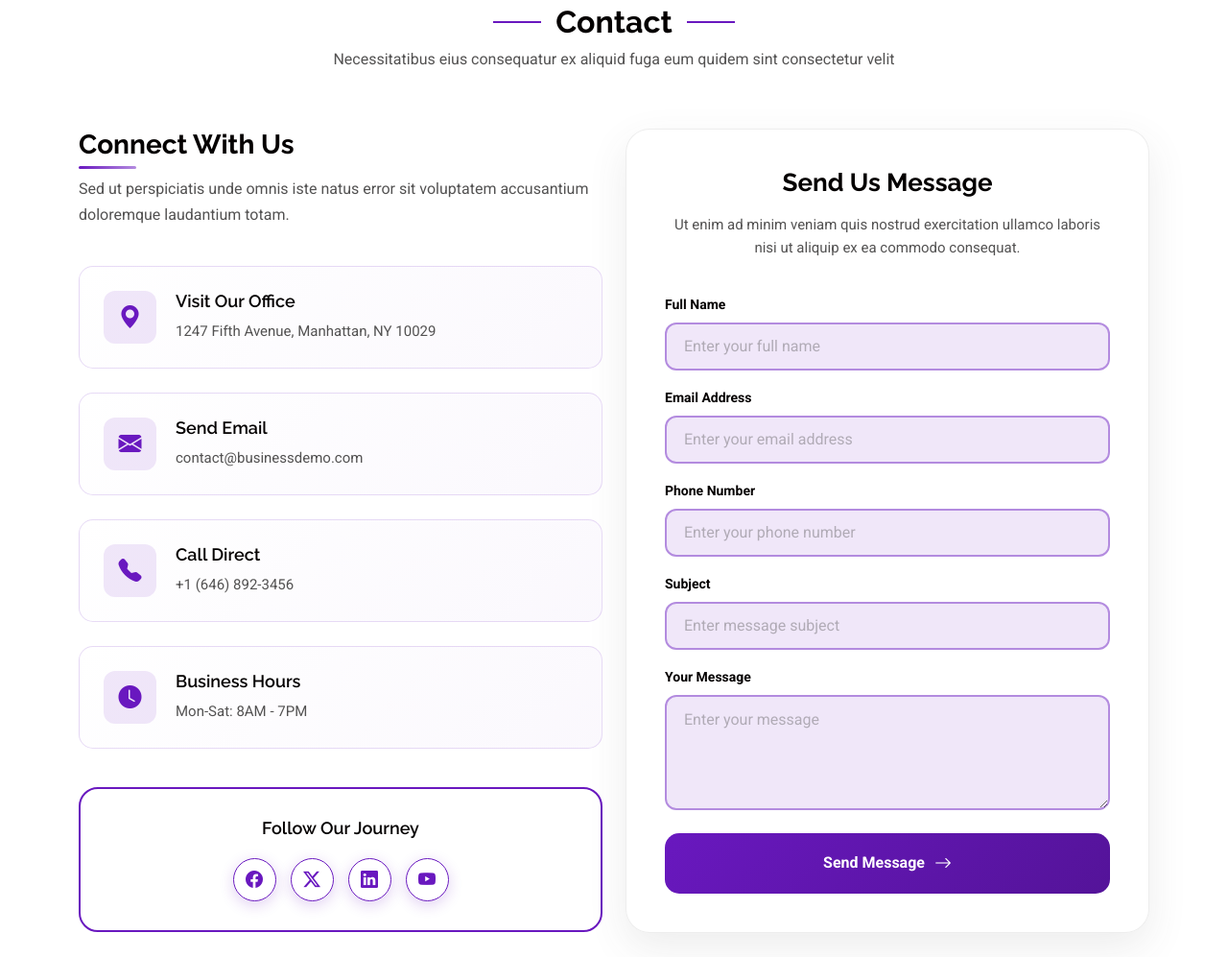
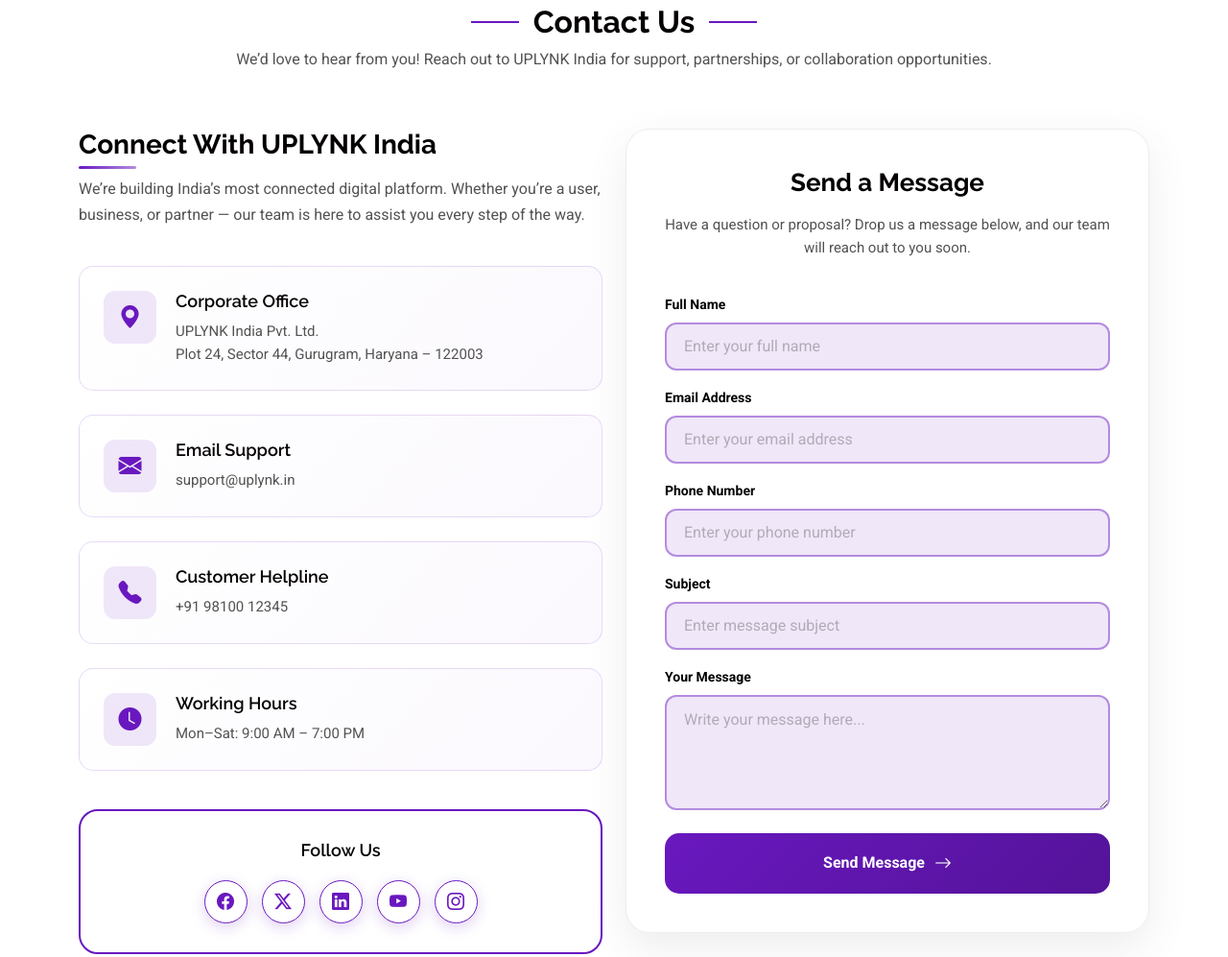
Before and after one commit to madhumitasugandhi/Instant-UI, a plain HTML site: page index.html in a window 1280 px wide. Shown: the part 8840-9837 px from the top of the page at 96% size. Drawn offline with Linux system fonts and the light colour scheme.

Commit message:
Contact Section content has been updated.

```diff
--- a/index.html
+++ b/index.html
@@ -1490,30 +1490,36 @@
 
     <!-- Contact Section -->
     <section id="contact" class="contact section">
+
       <!-- Section Title -->
       <div class="container section-title" data-aos="fade-up">
-        <h2>Contact</h2>
-        <p>Necessitatibus eius consequatur ex aliquid fuga eum quidem sint consectetur velit</p>
+        <h2>Contact Us</h2>
+        <p>We’d love to hear from you! Reach out to UPLYNK India for support, partnerships, or collaboration
+          opportunities.</p>
       </div><!-- End Section Title -->
 
       <div class="container" data-aos="fade-up" data-aos-delay="100">
         <div class="row">
+
+          <!-- Left: Contact Info -->
           <div class="col-lg-6 mb-5" data-aos="fade-right" data-aos-delay="200">
             <div class="contact-info-section">
+
               <div class="info-header">
-                <h3>Connect With Us</h3>
-                <p>Sed ut perspiciatis unde omnis iste natus error sit voluptatem accusantium doloremque laudantium
-                  totam.</p>
+                <h3>Connect With UPLYNK India</h3>
+                <p>We’re building India’s most connected digital platform. Whether you’re a user, business, or partner —
+                  our team is here to assist you every step of the way.</p>
               </div>
 
               <div class="contact-info-grid">
+
                 <div class="info-item" data-aos="zoom-in" data-aos-delay="250">
                   <div class="info-icon">
                     <i class="bi bi-geo-alt-fill"></i>
                   </div>
                   <div class="info-content">
-                    <h5>Visit Our Office</h5>
-                    <p>1247 Fifth Avenue, Manhattan, NY 10029</p>
+                    <h5>Corporate Office</h5>
+                    <p>UPLYNK India Pvt. Ltd.<br>Plot 24, Sector 44, Gurugram, Haryana – 122003</p>
                   </div>
                 </div>
 
@@ -1522,8 +1528,8 @@
                     <i class="bi bi-envelope-fill"></i>
                   </div>
                   <div class="info-content">
-                    <h5>Send Email</h5>
-                    <p>contact@businessdemo.com</p>
+                    <h5>Email Support</h5>
+                    <p>support@uplynk.in</p>
                   </div>
                 </div>
 
@@ -1532,8 +1538,8 @@
                     <i class="bi bi-telephone-fill"></i>
                   </div>
                   <div class="info-content">
-                    <h5>Call Direct</h5>
-                    <p>+1 (646) 892-3456</p>
+                    <h5>Customer Helpline</h5>
+                    <p>+91 98100 12345</p>
                   </div>
                 </div>
 
@@ -1542,30 +1548,32 @@
                     <i class="bi bi-clock-fill"></i>
                   </div>
                   <div class="info-content">
-                    <h5>Business Hours</h5>
-                    <p>Mon-Sat: 8AM - 7PM</p>
+                    <h5>Working Hours</h5>
+                    <p>Mon–Sat: 9:00 AM – 7:00 PM</p>
                   </div>
                 </div>
               </div>
 
               <div class="social-contact" data-aos="fade-up" data-aos-delay="450">
-                <h5>Follow Our Journey</h5>
+                <h5>Follow Us</h5>
                 <div class="social-icons">
                   <a href="#" class="social-icon"><i class="bi bi-facebook"></i></a>
                   <a href="#" class="social-icon"><i class="bi bi-twitter-x"></i></a>
                   <a href="#" class="social-icon"><i class="bi bi-linkedin"></i></a>
                   <a href="#" class="social-icon"><i class="bi bi-youtube"></i></a>
-                </div>
-              </div>
-            </div>
-          </div>
-
+                  <a href="#" class="social-icon"><i class="bi bi-instagram"></i></a>
+                </div>
+              </div>
+
+            </div>
+          </div>
+
+          <!-- Right: Contact Form -->
           <div class="col-lg-6" data-aos="fade-left" data-aos-delay="200">
             <div class="contact-form-wrapper">
               <div class="form-header">
-                <h3>Send Us Message</h3>
-                <p>Ut enim ad minim veniam quis nostrud exercitation ullamco laboris nisi ut aliquip ex ea commodo
-                  consequat.</p>
+                <h3>Send a Message</h3>
+                <p>Have a question or proposal? Drop us a message below, and our team will reach out to you soon.</p>
               </div>
 
               <form action="forms/contact.php" method="post" class="php-email-form">
@@ -1596,13 +1604,13 @@
                 <div class="mb-4">
                   <label for="contactMessage" class="form-label">Your Message</label>
                   <textarea class="form-control message-textarea" name="message" id="contactMessage" rows="5"
-                    placeholder="Enter your message" required=""></textarea>
+                    placeholder="Write your message here..." required=""></textarea>
                 </div>
 
                 <div class="my-3">
-                  <div class="loading">Loading</div>
+                  <div class="loading">Sending...</div>
                   <div class="error-message"></div>
-                  <div class="sent-message">Your message has been sent. Thank you!</div>
+                  <div class="sent-message">Thank you! Your message has been successfully sent.</div>
                 </div>
 
                 <button type="submit" class="submit-btn">
@@ -1615,6 +1623,7 @@
         </div>
       </div>
     </section><!-- /Contact Section -->
+
 
   </main>
 
```
